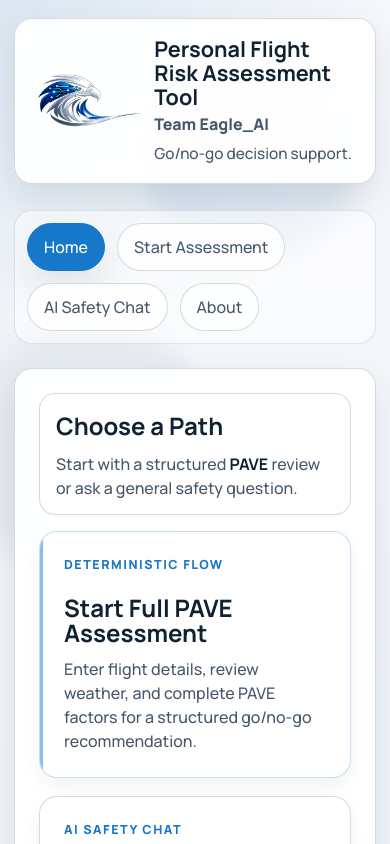
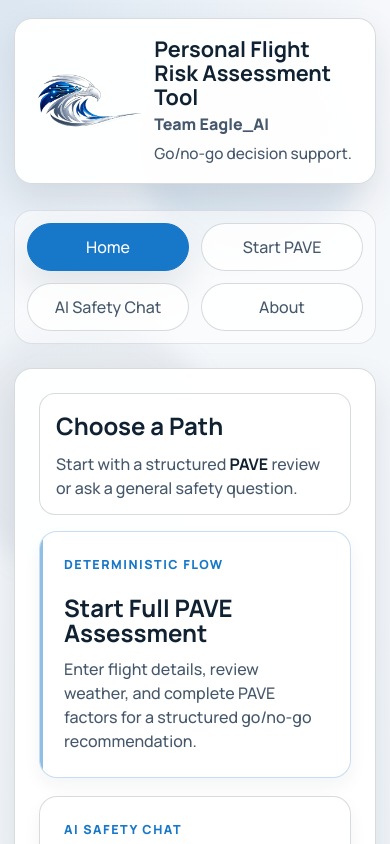
Before and after one commit to johnfaraca/personal-flight-risk-assessment-tool, a React (Vite) app: page / in a window 390 px wide. Shown: the top 844 px of the page. Built offline with nearby package versions, Linux system fonts and the light colour scheme.

Commit message:
Refine mobile navigation labels

```diff
--- a/src/components/AppShell.jsx
+++ b/src/components/AppShell.jsx
@@ -9,7 +9,7 @@ import {
 
 const appNavItems = [
   { to: '/', label: 'Home' },
-  { to: '/flight-setup', label: 'Start Assessment' },
+  { to: '/flight-setup', label: 'Start Assessment', mobileLabel: 'Start PAVE' },
   { to: '/ai-chat', label: 'AI Safety Chat' },
   { to: '/about', label: 'About' }
 ];
@@ -110,7 +110,8 @@ function AppShell() {
                 }
                 className={({ isActive }) => `step-pill${isActive ? ' active' : ''}`}
               >
-                {item.label}
+                <span className="nav-label-full">{item.label}</span>
+                <span className="nav-label-mobile">{item.mobileLabel ?? item.label}</span>
               </NavLink>
             ))}
           </nav>
--- a/src/styles.css
+++ b/src/styles.css
@@ -163,6 +163,10 @@ h1 {
   border-radius: 18px;
   border: 1px solid rgba(15, 23, 42, 0.1);
   background: rgba(255, 255, 255, 0.55);
+}
+
+.nav-label-mobile {
+  display: none;
 }
 
 .wizard-header-card {
@@ -1131,6 +1135,28 @@ h1 {
 }
 
 @media (max-width: 640px) {
+  .app-nav-card {
+    display: grid;
+    grid-template-columns: repeat(2, minmax(0, 1fr));
+    gap: 0.75rem;
+  }
+
+  .app-nav-card a,
+  .app-nav-card button {
+    display: inline-flex;
+    justify-content: center;
+    text-align: center;
+    width: 100%;
+  }
+
+  .app-nav-card .nav-label-full {
+    display: none;
+  }
+
+  .app-nav-card .nav-label-mobile {
+    display: inline;
+  }
+
   .assessment-header-row,
   .wizard-heading-row {
     flex-direction: column;
@@ -1150,6 +1176,12 @@ h1 {
   }
 }
 
+@media (max-width: 360px) {
+  .app-nav-card {
+    grid-template-columns: 1fr;
+  }
+}
+
 @media (max-width: 520px) {
   .header-brand {
     align-items: center;
```
